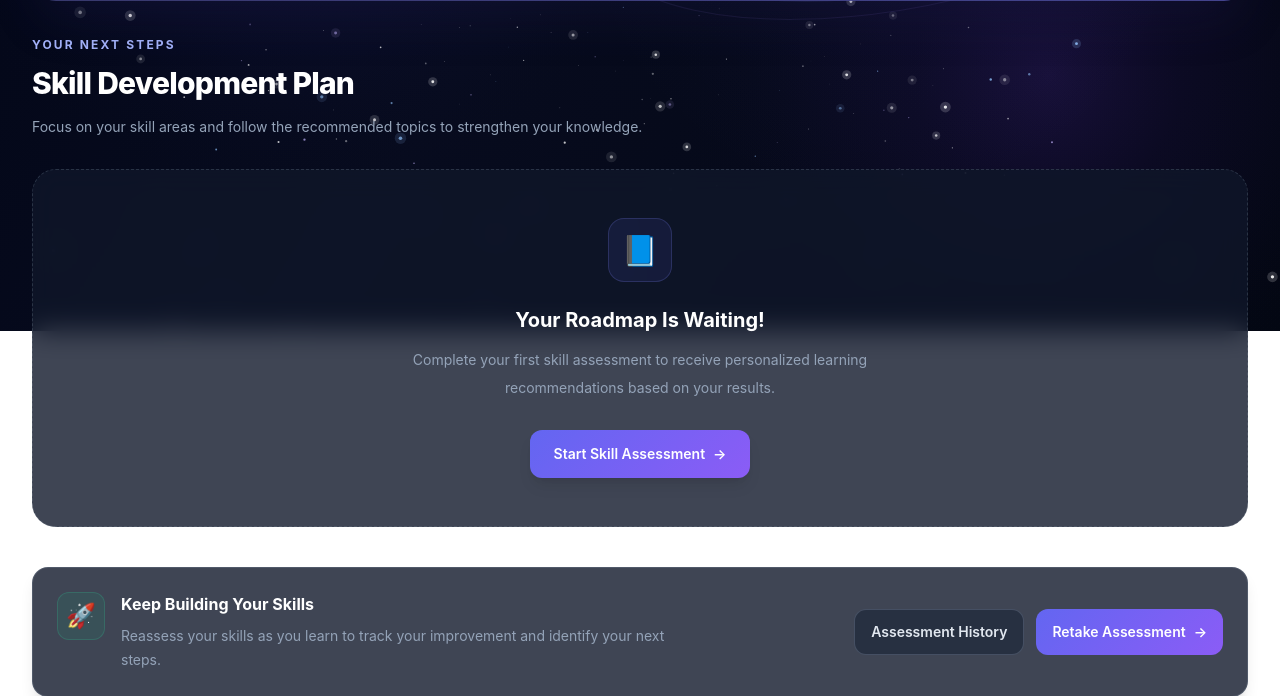
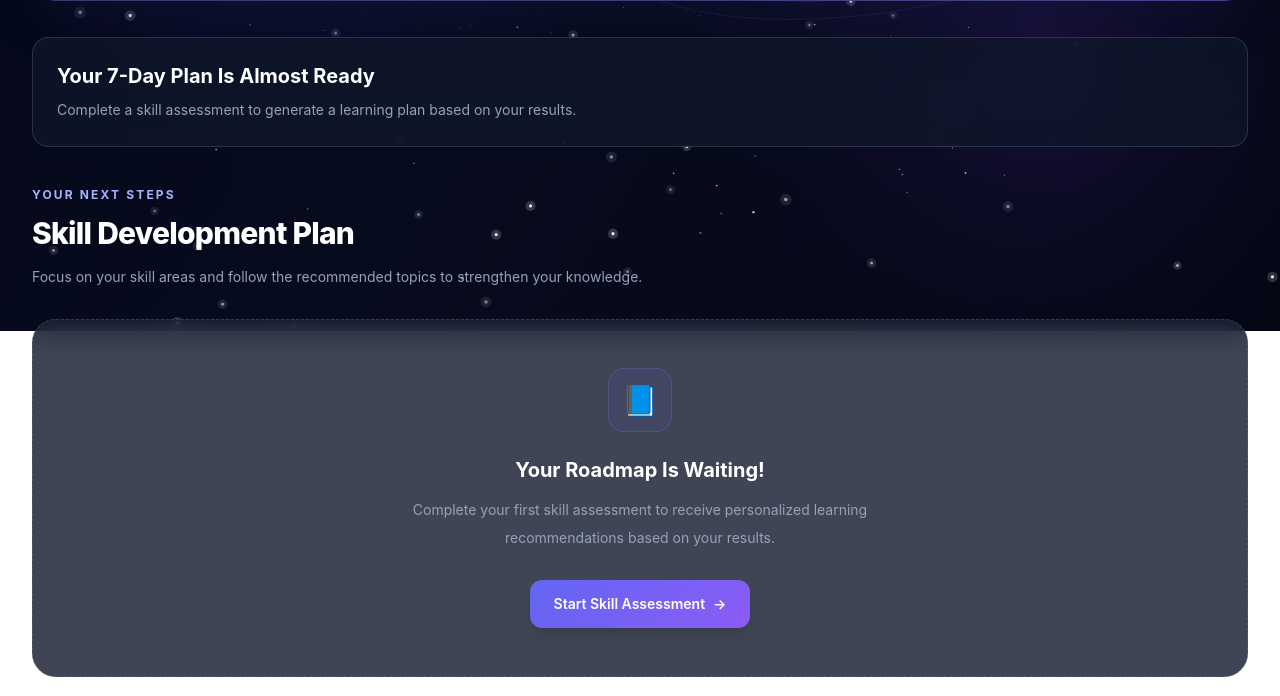
Before and after one commit to Kishorkumar-H/SkillBridge, a Flask app: template templates/learning_roadmap.html in a window 1280 px wide. Shown: the part 469-1165 px from the top of the page. Run offline with Flask 3, Linux system fonts and the light colour scheme; the template is opened without the code that fills it, so the values that code supplies are empty; some libraries are stand-ins or nearby versions.

Commit message:
Add personalized learning plan and update homepage

```diff
--- a/app.py
+++ b/app.py
@@ -137,6 +137,21 @@ def init_db():
                 )
             """)
 
+            connection.execute("""
+                CREATE TABLE IF NOT EXISTS learning_plan_progress (
+                    id BIGINT GENERATED BY DEFAULT AS IDENTITY PRIMARY KEY,
+                    user_id BIGINT NOT NULL
+                        REFERENCES users(id) ON DELETE CASCADE,
+                    assessment_id BIGINT NOT NULL
+                        REFERENCES assessments(id) ON DELETE CASCADE,
+                    day_number INTEGER NOT NULL
+                        CHECK (day_number BETWEEN 1 AND 7),
+                    completed BOOLEAN NOT NULL DEFAULT FALSE,
+                    completed_at TIMESTAMP,
+                    UNIQUE (user_id, assessment_id, day_number)
+                )
+            """)
+
         else:
             # SQLite tables
             connection.execute("""
@@ -187,6 +202,23 @@ def init_db():
                     FOREIGN KEY (assessment_id)
                         REFERENCES assessments(id)
                         ON DELETE CASCADE
+                )
+            """)
+
+            connection.execute("""
+                CREATE TABLE IF NOT EXISTS learning_plan_progress (
+                    id INTEGER PRIMARY KEY AUTOINCREMENT,
+                    user_id INTEGER NOT NULL,
+                    assessment_id INTEGER NOT NULL,
+                    day_number INTEGER NOT NULL
+                        CHECK (day_number BETWEEN 1 AND 7),
+                    completed INTEGER NOT NULL DEFAULT 0,
+                    completed_at TIMESTAMP,
+                    UNIQUE (user_id, assessment_id, day_number),
+                    FOREIGN KEY (user_id)
+                        REFERENCES users(id) ON DELETE CASCADE,
+                    FOREIGN KEY (assessment_id)
+                        REFERENCES assessments(id) ON DELETE CASCADE
                 )
             """)
 
@@ -507,14 +539,13 @@ def api_latest_assessment():
         connection.close()
 
 # Learning Roadmap
-@app.route("/learning-roadmap")
+@app.route("/learning-roadmap", methods=["GET"])
 @login_required
 def learning_roadmap():
-
+    user_id = session["user_id"]
     connection = get_db_connection()
 
     try:
-        # Get the user's selected career
         user = execute_query(
             connection,
             """
@@ -522,7 +553,7 @@ def learning_roadmap():
             FROM users
             WHERE id = ?
             """,
-            (session["user_id"],)
+            (user_id,)
         ).fetchone()
 
         if not user or not user["selected_career"]:
@@ -532,7 +563,6 @@ def learning_roadmap():
             )
             return redirect(url_for("career_selection"))
 
-        # Get the user's latest assessment
         assessment = execute_query(
             connection,
             """
@@ -542,30 +572,74 @@ def learning_roadmap():
             ORDER BY created_at DESC, id DESC
             LIMIT 1
             """,
-            (session["user_id"],)
+            (user_id,)
         ).fetchone()
 
         skill_results = []
+        progress_by_day = {}
 
-        # Get skill-wise results from the latest assessment
         if assessment:
             skill_results = execute_query(
                 connection,
                 """
-                SELECT skill_name,
-                       total_questions,
-                       correct_answers,
-                       percentage
+                SELECT skill_name, total_questions, correct_answers, percentage
                 FROM assessment_skills
                 WHERE assessment_id = ?
                 ORDER BY id ASC
                 """,
                 (assessment["id"],)
             ).fetchall()
+
+            # Ensure each of the seven days has a progress record.
+            for day_number in range(1, 8):
+                existing = execute_query(
+                    connection,
+                    """
+                    SELECT id
+                    FROM learning_plan_progress
+                    WHERE user_id = ? AND assessment_id = ? AND day_number = ?
+                    """,
+                    (user_id, assessment["id"], day_number)
+                ).fetchone()
+
+                if not existing:
+                    execute_query(
+                        connection,
+                        """
+                        INSERT INTO learning_plan_progress
+                            (user_id, assessment_id, day_number, completed)
+                        VALUES (?, ?, ?, ?)
+                        """,
+                        (user_id, assessment["id"], day_number, False)
+                    )
+
+            progress_rows = execute_query(
+                connection,
+                """
+                SELECT day_number, completed
+                FROM learning_plan_progress
+                WHERE user_id = ? AND assessment_id = ?
+                ORDER BY day_number
+                """,
+                (user_id, assessment["id"])
+            ).fetchall()
+
+            progress_by_day = {
+                row["day_number"]: bool(row["completed"])
+                for row in progress_rows
+            }
+
+            connection.commit()
+
+    except Exception:
+        connection.rollback()
+        app.logger.exception("Unable to load the personalized learning plan")
+        flash("Unable to load your learning plan. Please try again.", "error")
+        return redirect(url_for("dashboard"))
     finally:
         connection.close()
 
-    # Prepare learning recommendations
+    # Keep the existing skill-level learning recommendations.
     learning_topics = {
         "Programming Basics": {
             "beginner": [
@@ -653,11 +727,10 @@ def learning_roadmap():
             ]
         }
     }
+
     roadmap = []
-
     for skill in skill_results:
-        percentage = skill["percentage"]
-
+        percentage = float(skill["percentage"])
         if percentage < 40:
             level = "beginner"
         elif percentage < 80:
@@ -665,24 +738,203 @@ def learning_roadmap():
         else:
             level = "advanced"
 
-        topics = learning_topics.get(
-            skill["skill_name"], {}
-        ).get(level, [])
-
         roadmap.append({
             "skill_name": skill["skill_name"],
             "percentage": percentage,
             "level": level.title(),
-            "topics": topics
+            "topics": learning_topics.get(skill["skill_name"], {}).get(level, [])
         })
 
+    # Focus the plan on the lowest-scoring skill from the latest assessment.
+    weakest_skill = (
+        min(skill_results, key=lambda item: float(item["percentage"]))
+        if skill_results else None
+    )
+    focus_skill = (
+        weakest_skill["skill_name"] if weakest_skill
+        else "Programming Basics"
+    )
+    focus_level = "beginner"
+    if weakest_skill:
+        focus_percentage = float(weakest_skill["percentage"])
+        focus_level = (
+            "beginner" if focus_percentage < 40
+            else "intermediate" if focus_percentage < 80
+            else "advanced"
+        )
+
+    skill_day_tasks = {
+        "Programming Basics": [
+            ("Review fundamentals", "Review variables, data types, and input/output. Write five short examples."),
+            ("Practise decisions and loops", "Solve five exercises using if/else statements and loops."),
+            ("Work with functions", "Write three functions and test them with different inputs."),
+            ("Practise collections", "Create a small program using lists and dictionaries."),
+            ("Debug code", "Find and fix at least three errors in a practice program."),
+            ("Build a mini-project", "Create a simple calculator or student marks program."),
+            ("Review and self-test", "Revise the week's topics and solve five questions without notes.")
+        ],
+        "Web Development": [
+            ("Review HTML foundations", "Create a semantic HTML page with headings, links, lists, and a form."),
+            ("Practise CSS layout", "Style the page using spacing, typography, Flexbox, or Grid."),
+            ("Make it responsive", "Add a media query and test the page at mobile and desktop widths."),
+            ("Practise JavaScript", "Use DOM events to make a button or form interactive."),
+            ("Validate a form", "Add basic input validation and clear feedback messages."),
+            ("Build a mini-project", "Create a responsive personal profile or landing page."),
+            ("Review and self-test", "Test the page, fix layout issues, and explain the HTML/CSS/JS used.")
+        ],
+        "Databases": [
+            ("Review database basics", "Identify tables, rows, columns, and primary keys in a sample database."),
+            ("Practise SELECT", "Write five SELECT queries using WHERE and ORDER BY."),
+            ("Filter and summarize", "Practise aggregate functions such as COUNT, AVG, and GROUP BY."),
+            ("Understand relationships", "Draw a simple relationship diagram for students and assessments."),
+            ("Practise data changes", "Write example INSERT, UPDATE, and DELETE statements using test data."),
+            ("Build a mini-schema", "Design tables for a small library or student-record application."),
+            ("Review and self-test", "Write five SQL queries and explain what each one returns.")
+        ],
+        "Networking": [
+            ("Review network foundations", "Summarize the OSI and TCP/IP models in your own words."),
+            ("Understand addressing", "Practise identifying IPv4 addresses, private ranges, and subnet masks."),
+            ("Learn core services", "Explain DNS, DHCP, HTTP, and HTTPS with one example each."),
+            ("Explore transport protocols", "Compare TCP and UDP and identify suitable use cases."),
+            ("Practise troubleshooting", "Create a checklist for diagnosing a device with no internet access."),
+            ("Complete a network exercise", "Draw a small home or college network and label its devices."),
+            ("Review and self-test", "Answer ten networking questions and revisit any incorrect answers.")
+        ],
+        "Problem Solving": [
+            ("Break down problems", "Write step-by-step algorithms for three everyday tasks."),
+            ("Practise conditions and loops", "Solve five logic problems using conditions and repetition."),
+            ("Learn searching", "Implement or trace a linear search on a small list."),
+            ("Practise arrays and strings", "Solve three problems involving lists or strings."),
+            ("Debug solutions", "Test edge cases and fix errors in two practice solutions."),
+            ("Complete a challenge", "Solve two coding problems and write down your approach."),
+            ("Review and self-test", "Redo missed questions and explain your solution steps.")
+        ]
+    }
+
+    day_titles = [
+        "Build the foundation",
+        "Learn core concepts",
+        "Guided practice",
+        "Strengthen your skills",
+        "Apply what you learned",
+        "Hands-on challenge",
+        "Review and evaluate"
+    ]
+
+    task_list = skill_day_tasks.get(
+        focus_skill,
+        skill_day_tasks["Programming Basics"]
+    )
+
+    seven_day_plan = []
+    completed_count = 0
+
+    for index, (task_title, task_description) in enumerate(task_list, start=1):
+        is_completed = progress_by_day.get(index, False)
+        if is_completed:
+            completed_count += 1
+
+        seven_day_plan.append({
+            "day": index,
+            "title": day_titles[index - 1],
+            "topic": task_title,
+            "task": task_description,
+            "focus_skill": focus_skill,
+            "level": focus_level.title(),
+            "duration": "30–60 minutes",
+            "completed": is_completed
+        })
+
+    progress_percent = round((completed_count / 7) * 100)
 
     return render_template(
         "learning_roadmap.html",
         career=user["selected_career"],
         assessment=assessment,
-        roadmap=roadmap
+        roadmap=roadmap,
+        seven_day_plan=seven_day_plan,
+        focus_skill=focus_skill,
+        focus_level=focus_level.title(),
+        completed_count=completed_count,
+        progress_percent=progress_percent
     )
+
+
+@app.route("/learning-roadmap/progress/<int:day_number>", methods=["POST"])
+@login_required
+def update_learning_plan_progress(day_number):
+    if day_number < 1 or day_number > 7:
+        flash("Invalid learning-plan day.", "error")
+        return redirect(url_for("learning_roadmap"))
+
+    completed = request.form.get("completed") == "yes"
+    user_id = session["user_id"]
+    connection = get_db_connection()
+
+    try:
+        assessment = execute_query(
+            connection,
+            """
+            SELECT id
+            FROM assessments
+            WHERE user_id = ?
+            ORDER BY created_at DESC, id DESC
+            LIMIT 1
+            """,
+            (user_id,)
+        ).fetchone()
+
+        if not assessment:
+            flash("Complete a skill assessment before tracking learning progress.", "error")
+            return redirect(url_for("skill_assessment"))
+
+        # The day is updated only for the logged-in user's latest assessment.
+        existing = execute_query(
+            connection,
+            """
+            SELECT id
+            FROM learning_plan_progress
+            WHERE user_id = ? AND assessment_id = ? AND day_number = ?
+            """,
+            (user_id, assessment["id"], day_number)
+        ).fetchone()
+
+        if not existing:
+            execute_query(
+                connection,
+                """
+                INSERT INTO learning_plan_progress
+                    (user_id, assessment_id, day_number, completed, completed_at)
+                VALUES (?, ?, ?, ?, CASE WHEN ? THEN CURRENT_TIMESTAMP ELSE NULL END)
+                """,
+                (user_id, assessment["id"], day_number, completed, completed)
+            )
+        else:
+            execute_query(
+                connection,
+                """
+                UPDATE learning_plan_progress
+                SET completed = ?,
+                    completed_at = CASE WHEN ? THEN CURRENT_TIMESTAMP ELSE NULL END
+                WHERE user_id = ? AND assessment_id = ? AND day_number = ?
+                """,
+                (completed, completed, user_id, assessment["id"], day_number)
+            )
+
+        connection.commit()
+        flash(
+            f"Day {day_number} marked {'completed' if completed else 'not completed'}.",
+            "success"
+        )
+
+    except Exception:
+        connection.rollback()
+        app.logger.exception("Unable to update learning-plan progress")
+        flash("Unable to save your progress. Please try again.", "error")
+    finally:
+        connection.close()
+
+    return redirect(url_for("learning_roadmap"))
 
 
 @app.route("/logout")
--- a/templates/learning_roadmap.html
+++ b/templates/learning_roadmap.html
@@ -417,6 +417,97 @@
 
 
         <!-- ==================================== -->
+        <!-- PERSONALIZED 7-DAY LEARNING PLAN      -->
+        <!-- ==================================== -->
+
+        {% if assessment and seven_day_plan %}
+        <section class="universe-panel mb-10 rounded-3xl p-5 shadow-xl sm:p-8">
+            <div class="flex flex-col gap-5 md:flex-row md:items-start md:justify-between">
+                <div>
+                    <span class="section-label">Your next 7 days</span>
+                    <h2 class="mt-4 text-2xl font-extrabold text-white sm:text-3xl">
+                        Personalized 7-Day Learning Plan
+                    </h2>
+                    <p class="mt-3 max-w-2xl text-sm leading-7 text-slate-400">
+                        Focus on your weakest assessed area, practise a little each day,
+                        and mark each task complete as you progress.
+                    </p>
+                    <p class="mt-3 text-sm font-semibold text-indigo-300">
+                        Focus skill: {{ focus_skill }} · Recommended level: {{ focus_level }}
+                    </p>
+                </div>
+                <div class="min-w-40 rounded-2xl border border-indigo-400/20 bg-indigo-500/10 p-5">
+                    <p class="text-sm text-slate-400">Plan progress</p>
+                    <p class="mt-2 text-3xl font-extrabold text-white">
+                        {{ completed_count }}/7
+                    </p>
+                    <p class="mt-1 text-sm text-indigo-300">{{ progress_percent }}% completed</p>
+                </div>
+            </div>
+
+            <div class="progress-track mt-6" role="progressbar"
+                 aria-label="Seven-day learning plan progress"
+                 aria-valuemin="0" aria-valuemax="100"
+                 aria-valuenow="{{ progress_percent }}">
+                <div class="progress-fill" data-percentage="{{ progress_percent }}"></div>
+            </div>
+
+            <div class="mt-7 grid grid-cols-1 gap-4 md:grid-cols-2 xl:grid-cols-3">
+                {% for day in seven_day_plan %}
+                <article class="roadmap-card rounded-2xl p-5">
+                    <div class="flex items-start justify-between gap-3">
+                        <div>
+                            <p class="text-xs font-extrabold uppercase tracking-widest text-indigo-300">
+                                Day {{ day.day }} · {{ day.duration }}
+                            </p>
+                            <h3 class="mt-2 text-lg font-bold text-white">{{ day.title }}</h3>
+                        </div>
+                        {% if day.completed %}
+                        <span class="rounded-full border border-emerald-400/30 bg-emerald-500/10 px-3 py-1 text-xs font-bold text-emerald-300">
+                            Completed ✓
+                        </span>
+                        {% else %}
+                        <span class="rounded-full border border-slate-400/20 bg-slate-500/10 px-3 py-1 text-xs font-bold text-slate-300">
+                            To do
+                        </span>
+                        {% endif %}
+                    </div>
+                    <p class="mt-4 text-sm leading-6 text-slate-300">{{ day.topic }}</p>
+                    <div class="mt-3 rounded-xl bg-slate-900/60 p-3">
+                        <p class="text-xs font-bold uppercase tracking-wide text-slate-400">Practical task</p>
+                        <p class="mt-2 text-sm leading-6 text-slate-300">{{ day.task }}</p>
+                    </div>
+                    <form method="POST"
+                          action="{{ url_for('update_learning_plan_progress', day_number=day.day) }}"
+                          class="mt-5">
+                        <input type="hidden" name="csrf_token" value="{{ csrf_token() }}">
+                        {% if day.completed %}
+                        <input type="hidden" name="completed" value="no">
+                        <button type="submit" class="universe-button-secondary w-full rounded-xl px-4 py-3 text-sm font-semibold">
+                            Mark as not completed
+                        </button>
+                        {% else %}
+                        <input type="hidden" name="completed" value="yes">
+                        <button type="submit" class="universe-button w-full rounded-xl px-4 py-3 text-sm font-semibold">
+                            Mark day complete ✓
+                        </button>
+                        {% endif %}
+                    </form>
+                </article>
+                {% endfor %}
+            </div>
+        </section>
+        {% elif not assessment %}
+        <section class="universe-panel mb-10 rounded-2xl p-6">
+            <h2 class="text-xl font-bold text-white">Your 7-Day Plan Is Almost Ready</h2>
+            <p class="mt-2 text-sm leading-6 text-slate-400">
+                Complete a skill assessment to generate a learning plan based on your results.
+            </p>
+        </section>
+        {% endif %}
+
+
+        <!-- ==================================== -->
         <!-- LEARNING ROADMAP                     -->
         <!-- ==================================== -->
 
```
Also changed, not shown: templates/index.html (+128 -129 lines).
